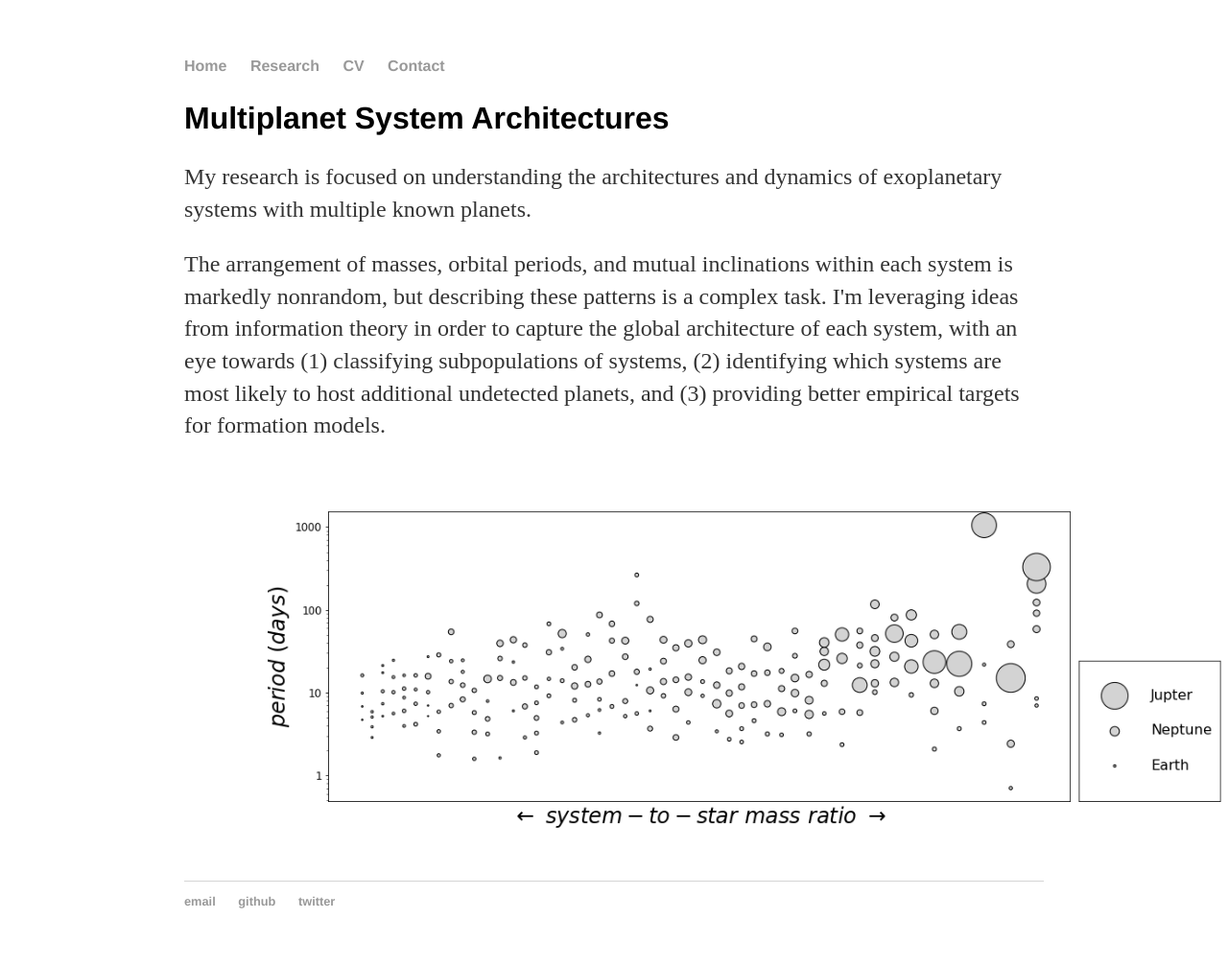
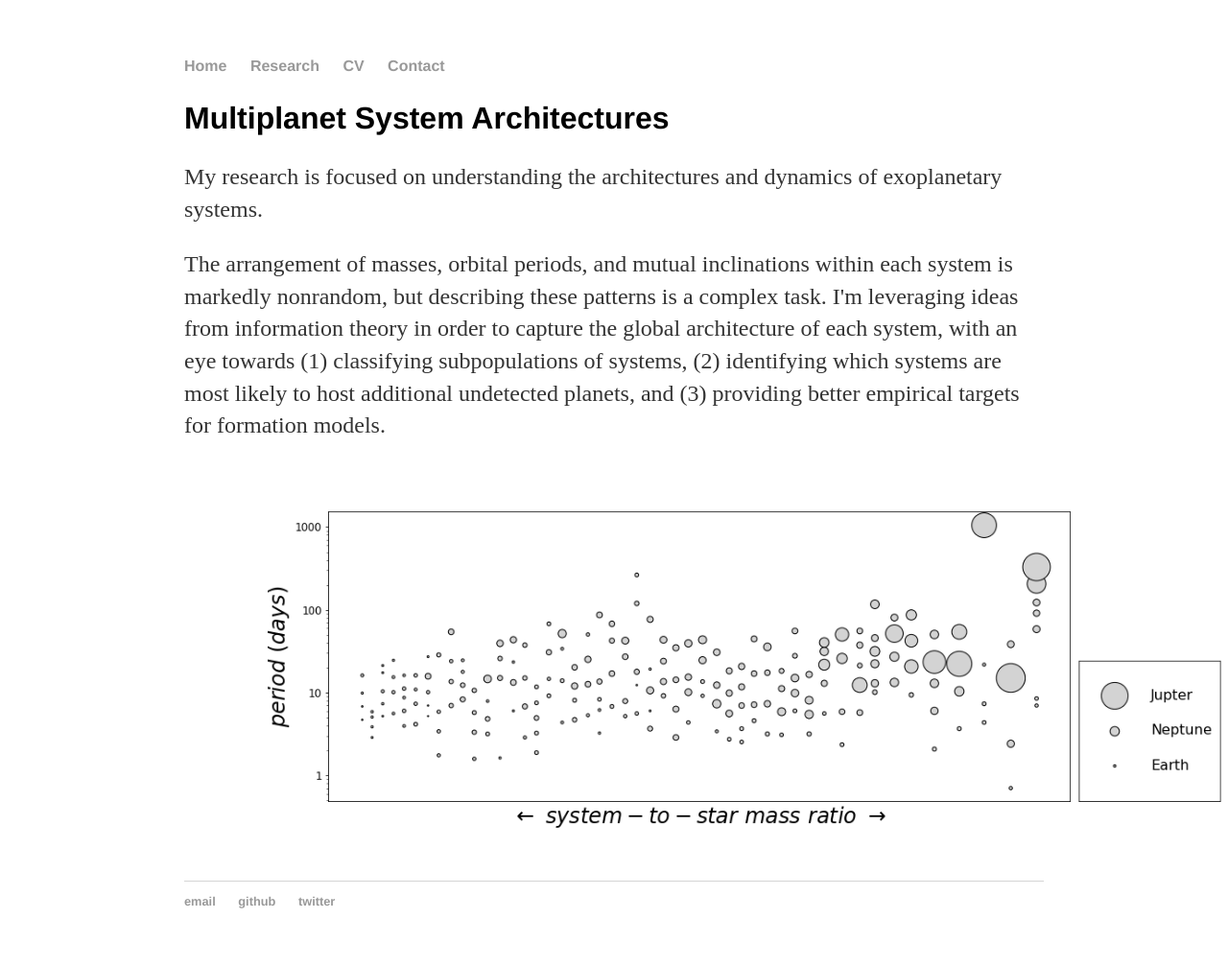
Before and after one commit to gjgilbert/gjgilbert.github.io, a Jekyll site: the page built from research/index.html, in a window 1280 px wide. Shown: the whole page at 96% size. Built offline with Jekyll 4.4.1, drawn with Linux system fonts in a browser that asks for light colours.

Commit message:
Update index.html

```diff
--- a/research/index.html
+++ b/research/index.html
@@ -4,7 +4,7 @@ title: Greg Gilbert - Research
 ---
 <div class="blurb">
 	<h2>Multiplanet System Architectures</h2>
-	<p>My research is focused on understanding the architectures and dynamics of exoplanetary systems with multiple known planets.</p>
+	<p>My research is focused on understanding the architectures and dynamics of exoplanetary systems.</p>
 	<p>The arrangement of masses, orbital periods, and mutual inclinations within each system is markedly nonrandom, but describing these patterns is a complex task. I'm leveraging ideas from information theory in order to capture the global architecture of each system, with an eye towards (1) classifying subpopulations of systems, (2) identifying which systems are most likely to host additional undetected planets, and (3) providing better empirical targets for formation models.</p>
 	<p><img src="gallery.png" width="1200", height="400"></p>
 </div><!-- /.blurb -->
```
